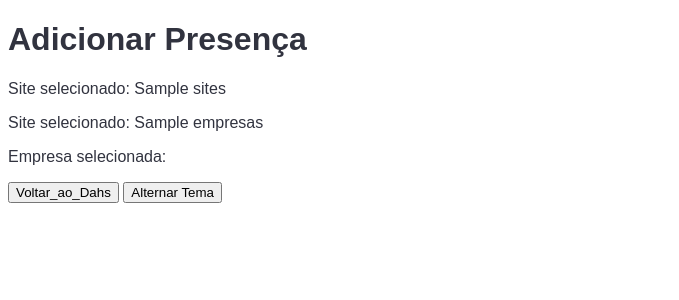
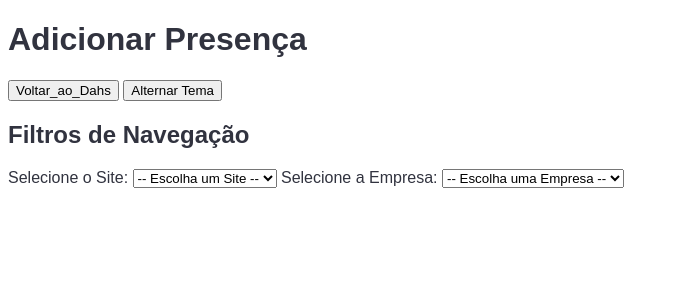
Before and after one commit to Pontessxx/VenvQua-Flask_integration_v1, a Flask app: template meu_app_flask/templates/adicionar_presenca.html in a window 1280 px wide. Shown: the top 300 px of the page, without its empty margins (0-679 px from the left). Run offline with Flask 3, Linux system fonts and the light colour scheme; the template is opened without the code that fills it: most values are stand-ins (such as "Sample title", 1, 10 or a date in 2020).

Commit message:
backend_segunda_pagina

```diff
--- a/meu_app_flask/app.py
+++ b/meu_app_flask/app.py
@@ -271,15 +271,26 @@
     query_sites = "SELECT DISTINCT Sites FROM Site"
     sites = pd.read_sql(query_sites, conn)['Sites'].tolist()
 
-    empresas = get_empresas(get_site_id("CTI"))
+    # Captura os valores dos filtros
+    selected_site = request.form.get("site")
+    selected_empresa = request.form.get("empresa")
+    # selected_nomes = request.form.getlist("nomes")
+    # selected_meses = request.form.getlist("meses")
+    # selected_presenca = request.form.getlist("presenca")
 
-
+    empresas = []
+    if selected_site:
+        empresas = get_empresas(get_site_id(selected_site))
+    # Renderiza o template HTML e passa as variáveis necessárias
     return render_template(
         "adicionar_presenca.html",
         sites=sites,
         empresas=[e[1] for e in empresas],
+        selected_site=selected_site,
+        selected_empresa=selected_empresa,
+        color_marker_map=color_marker_map,
+    )
 
-    )
 
 
 if __name__ == "__main__":
--- a/meu_app_flask/templates/adicionar_presenca.html
+++ b/meu_app_flask/templates/adicionar_presenca.html
@@ -12,16 +12,48 @@
 </head>
 <body>
     <h1>Adicionar Presença</h1>
-    <p>Site selecionado: {{ sites }}</p>
-    <p>Site selecionado: {{ empresas }}</p>
-
-    <p>Empresa selecionada: <span id="empresaSelecionada"></span></p>
     <button onclick="voltarParaDashboard()">Voltar_ao_Dahs</button>
     <button id="toggle-theme">Alternar Tema</button>
 
+    <form id="siteFormAdiciona" action="/adicionar-presenca" method="POST">
+        <h2>Filtros de Navegação</h2>
+        <label for="site">Selecione o Site:</label>
+        <select id="site" name="site">
+            <option value="">-- Escolha um Site --</option>
+            {% for site in sites %}
+                <option value="{{ site }}" {% if site == selected_site %}selected{% endif %}>
+                    {{ site }}
+                </option>
+            {% endfor %}
+        </select>
 
+        <label for="empresa">Selecione a Empresa:</label>
+        <select id="empresa" name="empresa">
+            <option value="">-- Escolha uma Empresa --</option>
+            {% for empresa in empresas %}
+                <option value="{{ empresa }}" {% if empresa == selected_empresa %}selected{% endif %}>
+                    {{ empresa }}
+                </option>
+            {% endfor %}
+        </select>
+    </form>
     <script>
+        $(document).ready(function () {
+            // Função para submeter o formulário de filtros preservando site e empresa
+            function submitWithSiteEmpresa() {
+                const site = $('#site').val();
+                const empresa = $('#empresa').val();
+                $('#hiddenSite').val(site);
+                $('#hiddenEmpresa').val(empresa);
+                $('#filterForm').submit();
+            }
 
+            // Evento ao mudar site ou empresa
+            $('#site, #empresa').on('change', function () {
+                $('#siteFormAdiciona').submit();
+            });
+
+        });
         // Verifica o tema salvo no localStorage e aplica as cores
         (function() {
             const savedTheme = localStorage.getItem('theme');
```
Also changed, not shown: meu_app_flask/templates/index.html (+1 -14 lines).
